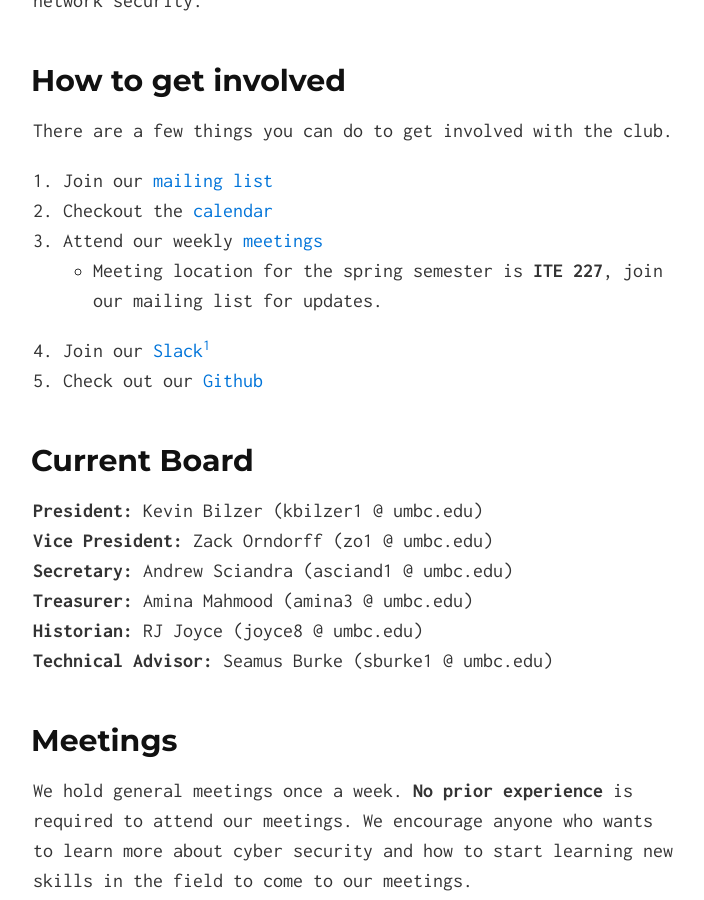
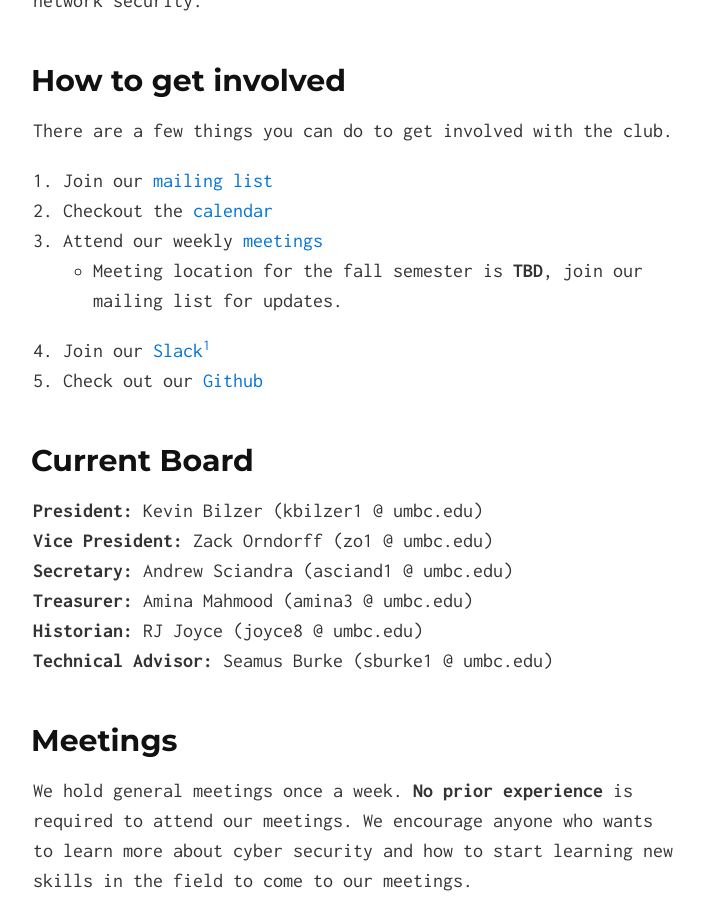
Before and after one commit to UMBCCyberDawgs/umbccyberdawgs.github.io, a Jekyll site: the page built from index.md, in a window 1280 px wide and 900 px high, scrolled down 344 px. Shown: the whole window, without its empty margins (287-991 px from the left). Built offline with Jekyll 4.4.1, drawn with Linux system fonts in a browser that asks for light colours; our own code applies the rules of GitHub Pages for plain Markdown files.

Commit message:
updating meeting location

```diff
--- a/index.md
+++ b/index.md
@@ -14,7 +14,7 @@ There are a few things you can do to get involved with the club.
 1. Join our [mailing list](#mailinglist)
 2. Checkout the [calendar](#calendar)
 3. Attend our weekly [meetings](#meetings)
-    * Meeting location for the spring semester is **ITE 227**, join our mailing list
+    * Meeting location for the fall semester is **TBD**, join our mailing list
     for updates.
 4. Join our [Slack](https://umbccd.slack.com)[^1]
 5. Check out our [Github](https://github.com/UMBCCyberDawgs)
```
